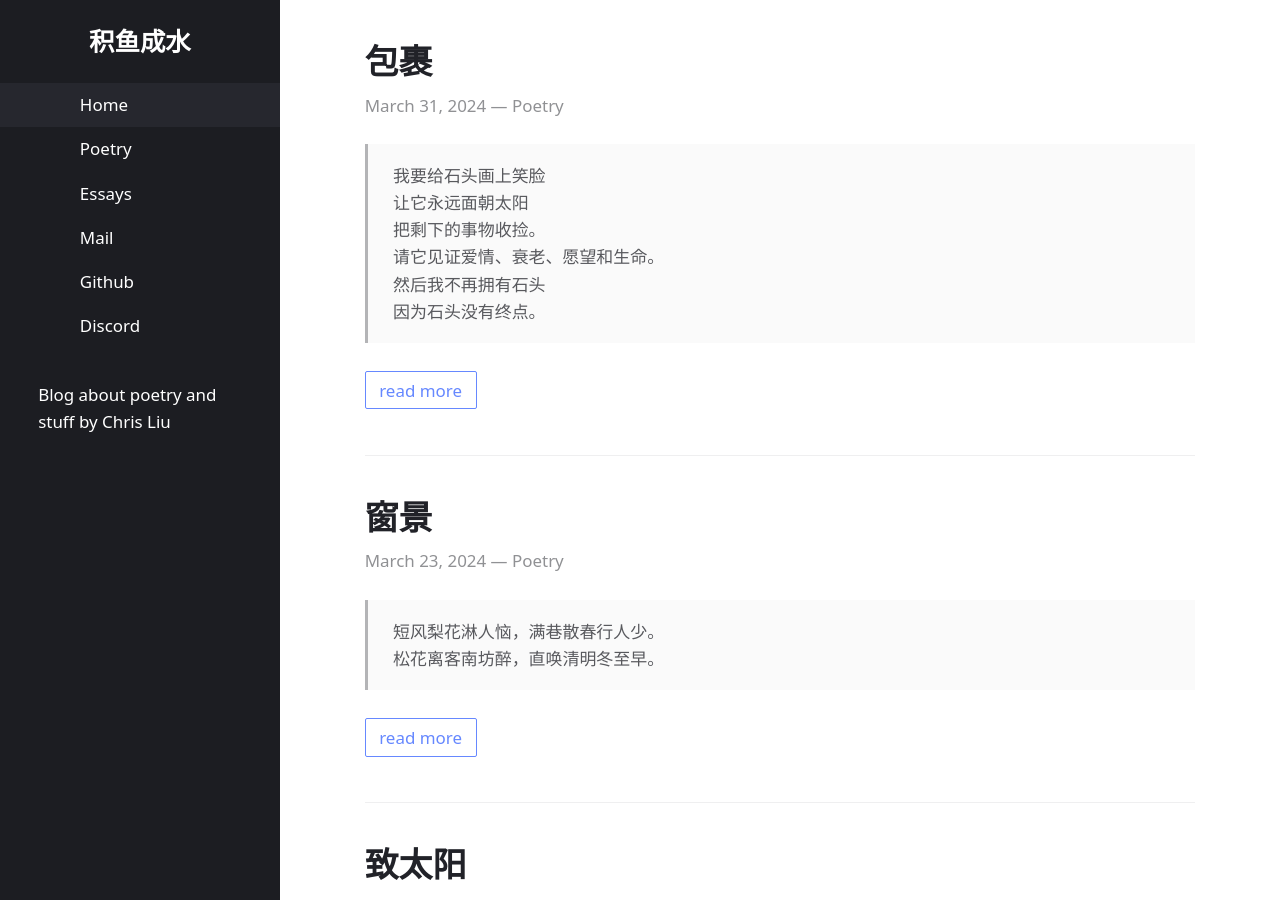
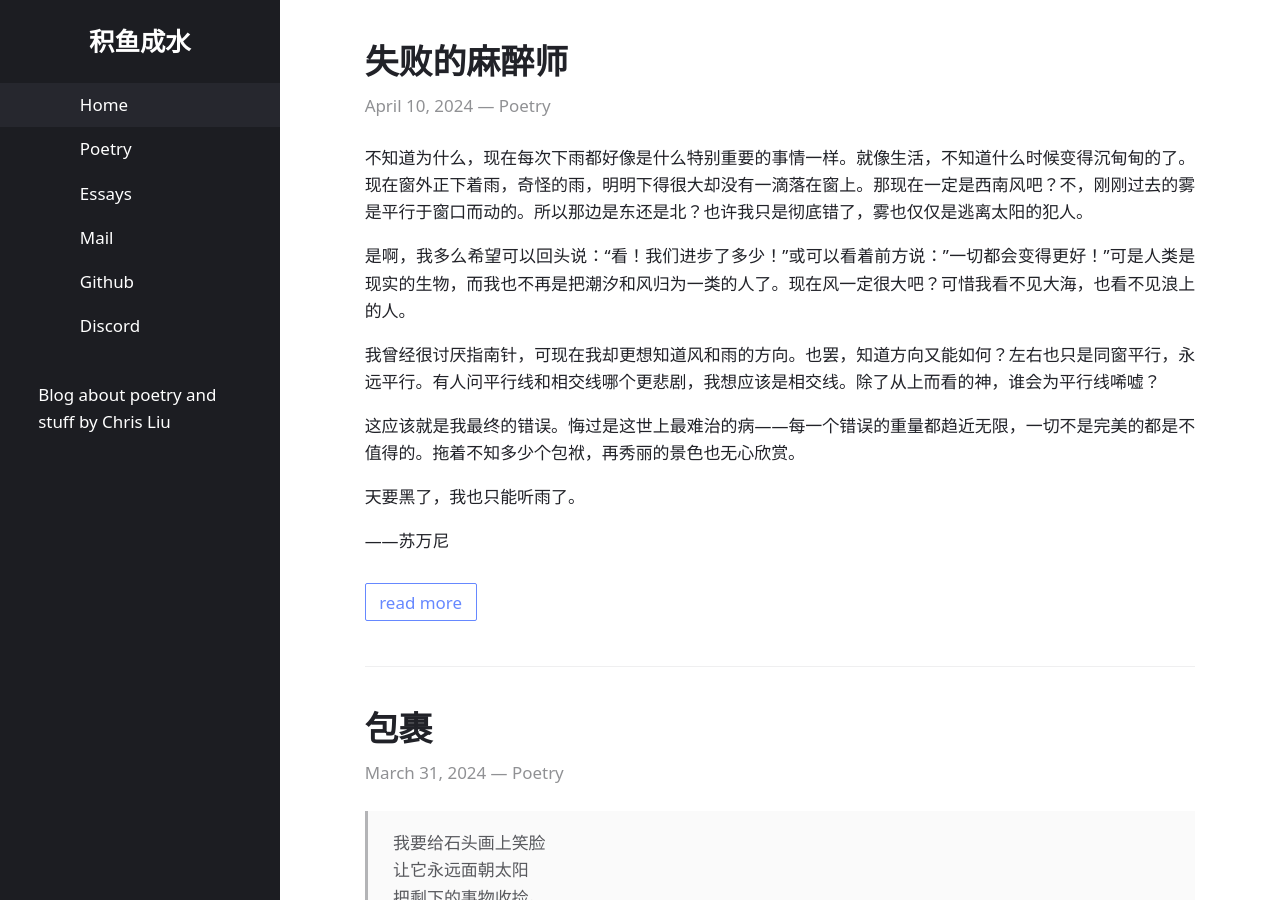
Before and after one commit to chris-zy-liu/chris-zy-liu.github.io, a Jekyll site: the page built from index.html, in a window 1280 px wide and 900 px high. Built offline with Jekyll 4.4.1, drawn with Linux system fonts in a browser that asks for light colours.

Commit message:
script update

```diff
--- /dev/null
+++ b/_posts/2024-04-10-fallen.md
@@ -0,0 +1,16 @@
+---
+title: 失败的麻醉师
+layout: post
+categories: Poetry
+---
+不知道为什么，现在每次下雨都好像是什么特别重要的事情一样。就像生活，不知道什么时候变得沉甸甸的了。现在窗外正下着雨，奇怪的雨，明明下得很大却没有一滴落在窗上。那现在一定是西南风吧？不，刚刚过去的雾是平行于窗口而动的。所以那边是东还是北？也许我只是彻底错了，雾也仅仅是逃离太阳的犯人。
+
+是啊，我多么希望可以回头说：“看！我们进步了多少！”或可以看着前方说：”一切都会变得更好！”可是人类是现实的生物，而我也不再是把潮汐和风归为一类的人了。现在风一定很大吧？可惜我看不见大海，也看不见浪上的人。
+
+我曾经很讨厌指南针，可现在我却更想知道风和雨的方向。也罢，知道方向又能如何？左右也只是同窗平行，永远平行。有人问平行线和相交线哪个更悲剧，我想应该是相交线。除了从上而看的神，谁会为平行线唏嘘？
+
+这应该就是我最终的错误。悔过是这世上最难治的病——每一个错误的重量都趋近无限，一切不是完美的都是不值得的。拖着不知多少个包袱，再秀丽的景色也无心欣赏。
+
+天要黑了，我也只能听雨了。
+
+——苏万尼
```
Also changed, not shown: _posts/.obsidian/workspace.json (+6 -6 lines).
